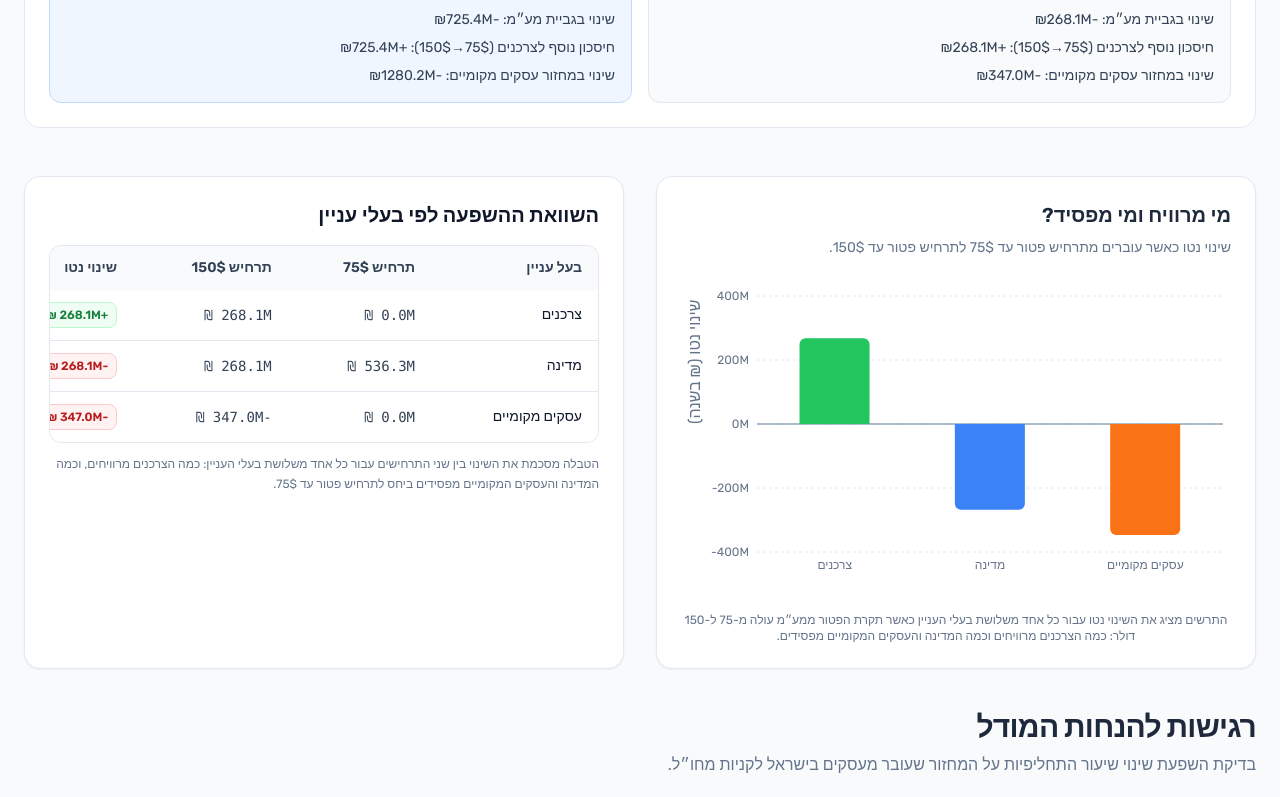
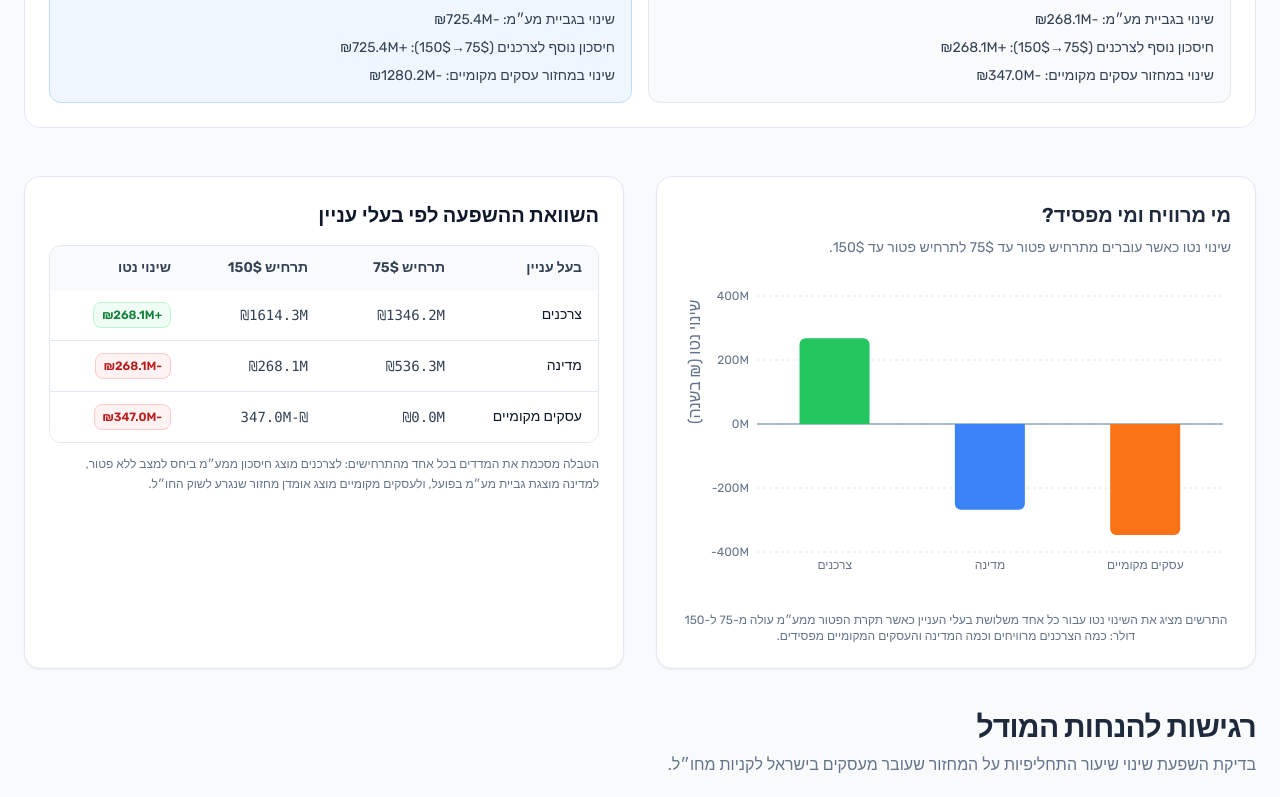
Before and after one commit to sinayblumin/75vs150, a Next.js app: page / in a window 1280 px wide. Shown: the part 1588-2385 px from the top of the page. Built offline with nearby package versions, Linux system fonts and the light colour scheme; a web font is replaced by a local one.

Commit message:
feat: Implement dashboard client and stakeholder comparison table components.

```diff
--- a/components/DashboardClient.tsx
+++ b/components/DashboardClient.tsx
@@ -112,13 +112,15 @@ export default function DashboardClient({
     const consumerSavings75 = totalsNoExemption.totalVat - totals75.totalVat;
     const consumerSavings150 = totalsNoExemption.totalVat - totals150.totalVat;
     const consumerSavingsDelta = totals75.totalVat - totals150.totalVat; // extra savings from 75$ to 150$
+    const consumerSavingsRatio = consumerSavings75 > 0 ? consumerSavings150 / consumerSavings75 : 0;
     const consumerSavingsIls = activeScenario === 75 ? consumerSavings75 : consumerSavings150;
     const businessDelta = totals150.totalLocalBusinessRevenue - totals75.totalLocalBusinessRevenue; // expected negative
     const businessLossIls = activeScenario === 75 ? 0 : businessDelta;
 
-    // Stakeholder comparison (150$ vs 75$).
-    const consumer75Ils = 0;
-    const consumer150Ils = consumerSavingsDelta;
+    // Stakeholder table values (same KPI definitions for consistency):
+    // consumer rows are savings vs "no exemption" under each scenario.
+    const consumer75Ils = consumerSavings75;
+    const consumer150Ils = consumerSavings150;
     const state75Ils = totals75.totalVat;
     const state150Ils = totals150.totalVat;
     const business75Ils = totals75.totalLocalBusinessRevenue;
@@ -203,13 +205,14 @@ export default function DashboardClient({
                 <div className="rounded-xl bg-slate-800 p-4 text-center text-sm text-slate-200 shadow-inner md:text-base">
                     {activeScenario === 75 ? (
                         <p>
-                            בתרחיש הנוכחי (פטור עד 75$), המדינה גובה כ-<strong>{formatMillions(totals75.totalVat)}</strong>,
-                            והצרכנים חוסכים כ-<strong>{formatMillions(consumerSavings75)}</strong> לעומת מצב ללא פטור.
+                            בתרחיש פטור עד 75$, המדינה גובה כ-<strong>{formatMillions(totals75.totalVat)}</strong>,
+                            והצרכנים חוסכים כ-<strong>{formatMillions(consumerSavings75)}</strong> לעומת מצב ללא פטור ממע״מ.
                         </p>
                     ) : (
                         <p>
-                            בתרחיש המוצע (פטור עד 150$), גביית המע"מ יורדת לכ-<strong>{formatMillions(totals150.totalVat)}</strong>,
-                            וחיסכון הצרכנים ממע״מ מגיע לכ-<strong>{formatMillions(consumerSavings150)}</strong> (תוספת של כ-<strong>{formatMillions(consumerSavingsDelta)}</strong> מול פטור עד 75$).
+                            בתרחיש פטור עד 150$, גביית המע"מ יורדת לכ-<strong>{formatMillions(totals150.totalVat)}</strong>,
+                            וחיסכון הצרכנים ממע״מ מגיע לכ-<strong>{formatMillions(consumerSavings150)}</strong> מול מצב ללא פטור
+                            (תוספת של כ-<strong>{formatMillions(consumerSavingsDelta)}</strong> לעומת פטור עד 75$).
                         </p>
                     )}
                 </div>
@@ -248,6 +251,7 @@ export default function DashboardClient({
                 <p className="text-center text-xs leading-relaxed text-slate-500">
                     במצב "עם שינוי התנהגותי" המודל מניח כמות חבילות זהה ושווי ממוצע דומה בין רצועת עד 75$ לרצועת 75$-150$
                     (תוך שמירה על אותו סך חבילות שנתי), כדי להמחיש אפקט כמותי בצורה נקייה.
+                    {behaviorMode === "behavioral" ? ` בהנחה זו, החיסכון בתרחיש 150$ הוא בערך פי ${consumerSavingsRatio.toFixed(1)} מהחיסכון בתרחיש 75$.` : ""}
                 </p>
             </section>
 
--- a/components/StakeholderComparisonTable.tsx
+++ b/components/StakeholderComparisonTable.tsx
@@ -10,7 +10,7 @@ type StakeholderComparisonTableProps = {
 };
 
 function formatMillions(value: number) {
-    return `${(value / 1_000_000).toFixed(1)}M ₪`;
+    return `₪${(value / 1_000_000).toFixed(1)}M`;
 }
 
 type DeltaMeta = {
@@ -39,7 +39,7 @@ function DeltaCell({ delta, isPositive, isNegative }: DeltaMeta) {
     const absValue = Math.abs(delta);
 
     return (
-        <span className={`inline-flex rounded-lg border px-2 py-1 text-xs font-semibold ${badgeClass}`}>
+        <span className={`inline-flex rounded-md border px-1.5 py-1 text-[11px] font-semibold sm:rounded-lg sm:px-2 sm:text-xs ${badgeClass}`}>
             {sign}
             {formatMillions(absValue)}
         </span>
@@ -78,23 +78,23 @@ export function StakeholderComparisonTable({
     return (
         <section className="rounded-2xl border border-slate-200 bg-white p-5 shadow-sm sm:p-6">
             <h3 className="mb-4 text-lg font-heading font-semibold text-slate-900 md:text-xl">השוואת ההשפעה לפי בעלי עניין</h3>
-            <div className="overflow-x-auto rounded-xl border border-slate-200">
-                <table className="min-w-[620px] w-full text-right text-xs sm:text-sm">
+            <div className="overflow-hidden rounded-xl border border-slate-200">
+                <table className="w-full table-fixed text-right text-xs sm:text-sm">
                     <thead className="bg-slate-50 text-slate-700">
                         <tr>
-                            <th className="px-4 py-3 font-semibold">בעל עניין</th>
-                            <th className="px-4 py-3 font-semibold">תרחיש 75$</th>
-                            <th className="px-4 py-3 font-semibold">תרחיש 150$</th>
-                            <th className="px-4 py-3 font-semibold">שינוי נטו</th>
+                            <th className="px-2 py-3 font-semibold sm:px-4">בעל עניין</th>
+                            <th className="px-2 py-3 font-semibold sm:px-4">תרחיש 75$</th>
+                            <th className="px-2 py-3 font-semibold sm:px-4">תרחיש 150$</th>
+                            <th className="px-2 py-3 font-semibold sm:px-4">שינוי נטו</th>
                         </tr>
                     </thead>
                     <tbody className="divide-y divide-slate-200 bg-white">
                         {rows.map((row) => (
                             <tr key={row.stakeholder} className="hover:bg-slate-50/80">
-                                <td className="px-4 py-3 font-medium text-slate-900">{row.stakeholder}</td>
-                                <td className="px-4 py-3 text-slate-700 font-mono">{formatMillions(row.s75)}</td>
-                                <td className="px-4 py-3 text-slate-700 font-mono">{formatMillions(row.s150)}</td>
-                                <td className="px-4 py-3">
+                                <td className="px-2 py-3 font-medium text-slate-900 sm:px-4">{row.stakeholder}</td>
+                                <td className="px-2 py-3 text-slate-700 font-mono break-words sm:px-4">{formatMillions(row.s75)}</td>
+                                <td className="px-2 py-3 text-slate-700 font-mono break-words sm:px-4">{formatMillions(row.s150)}</td>
+                                <td className="px-2 py-3 sm:px-4">
                                     <DeltaCell delta={row.delta} isPositive={row.isPositive} isNegative={row.isNegative} />
                                 </td>
                             </tr>
@@ -103,8 +103,8 @@ export function StakeholderComparisonTable({
                 </table>
             </div>
             <p className="mt-3 text-xs text-slate-500 leading-relaxed">
-                הטבלה מסכמת את השינוי בין שני התרחישים עבור כל אחד משלושת בעלי העניין: כמה הצרכנים מרוויחים,
-                וכמה המדינה והעסקים המקומיים מפסידים ביחס לתרחיש פטור עד 75$.
+                הטבלה מסכמת את המדדים בכל אחד מהתרחישים: לצרכנים מוצג חיסכון ממע״מ ביחס למצב ללא פטור,
+                למדינה מוצגת גביית מע״מ בפועל, ולעסקים מקומיים מוצג אומדן מחזור שנגרע לשוק החו״ל.
             </p>
         </section>
     );
```
